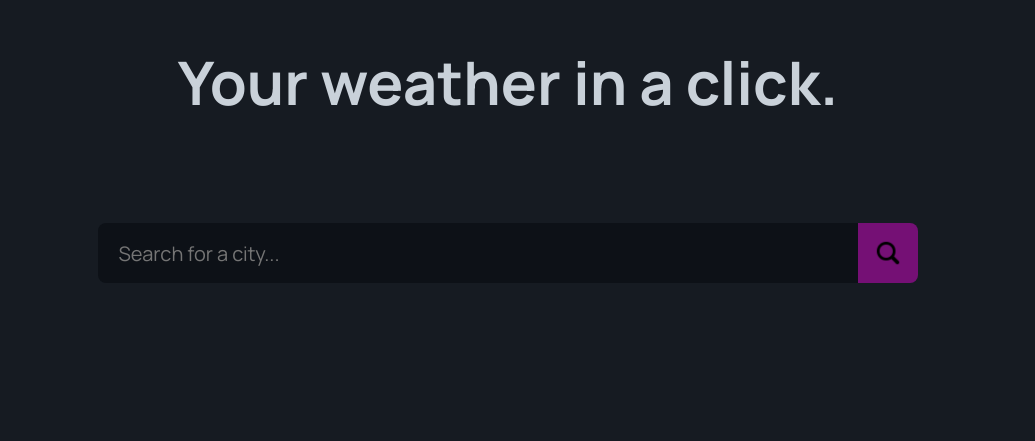
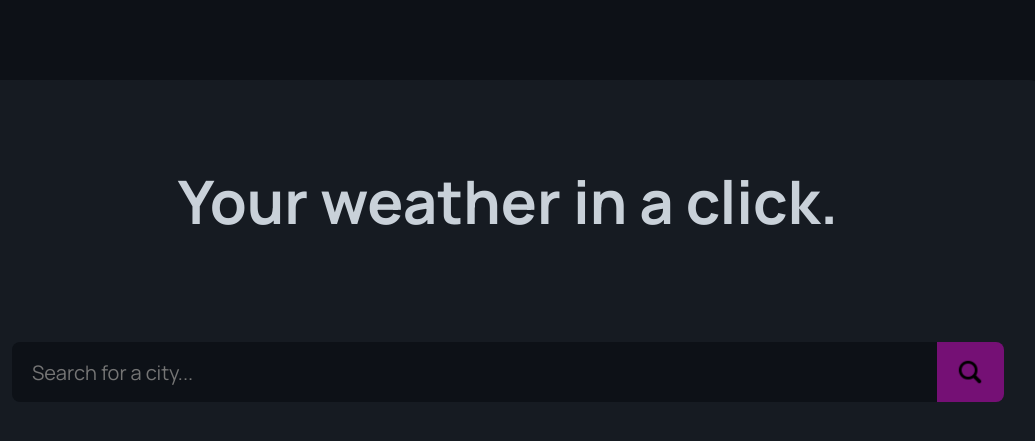
Before and after one commit to danigdd/weather-app, a website built with webpack: page src/index.html in a window 1280 px wide. Shown: the part 119-560 px from the top of the page, without its empty margins (132-1167 px from the left). Built offline with nearby package versions, Linux system fonts and the light colour scheme; some packages are replaced by stand-ins of ours; no server answers; a web font is replaced by a local one.

Commit message:
fix : fix viewport

```diff
--- a/src/render404NotFound.js
+++ b/src/render404NotFound.js
@@ -23,7 +23,7 @@ export function render404NotFound(name_not_found) {
 
   // SEARCH BAR
   const searchBarWrapperDOM = document.createElement('div');
-  searchBarWrapperDOM.id = 'searchBarWrapper_id';
+  searchBarWrapperDOM.id = 'searchBarWrapperNotFound_id';
   root.appendChild(searchBarWrapperDOM);
 
   const textAreaDOM = document.createElement('input');
--- a/src/renderCityWeather.js
+++ b/src/renderCityWeather.js
@@ -47,7 +47,7 @@ export function renderCityWeather(cityData) {
 
   // SEARCH BAR
   const searchBarWrapperDOM = document.createElement('div');
-  searchBarWrapperDOM.id = 'searchBarWrapper_id';
+  searchBarWrapperDOM.id = 'searchBarWrapperCity_id';
   root.appendChild(searchBarWrapperDOM);
 
   const textAreaDOM = document.createElement('input');
--- a/styles/citypage-styles.css
+++ b/styles/citypage-styles.css
@@ -56,12 +56,12 @@
   color: var(--color-text-secondary);
 }
 
-#searchBarWrapper_id {
+#searchBarWrapperCity_id {
   display: flex;
   flex-direction: row;
   align-items: center;
-  margin-top: 100px;
-  width: 80%;
+  margin: 100px 5px 0px 5px !important;
+  width: 100% !important;
 }
 
 #textArea_id {
--- a/styles/general-styles.css
+++ b/styles/general-styles.css
@@ -13,6 +13,7 @@ body {
   flex-direction: row;
   align-items: center;
   justify-content: center;
+  padding: 0px 20px 0px 20px;
 }
 
 #content {
@@ -20,7 +21,6 @@ body {
   flex-direction: row;
   justify-content: center;
   width: 80%;
-  height: 60%;
   padding: 80px 40px;
   border-radius: 15px;
   background-color: var(--color-bg-card);
--- a/styles/mainPage-styles.css
+++ b/styles/mainPage-styles.css
@@ -26,9 +26,9 @@
 #searchBarWrapper_id {
   display: flex;
   flex-direction: row;
+  width: 100% !important;
   align-items: center;
-  margin-top: 100px;
-  width: 80%;
+  margin: 100px 5px 0px 5px !important;
 }
 
 #textArea_id {
--- a/styles/notFound-styles.css
+++ b/styles/notFound-styles.css
@@ -21,12 +21,12 @@
   color: var(--color-text-secondary);
 }
 
-#searchBarWrapper_id {
+#searchBarWrapperNotFound_id {
   display: flex;
   flex-direction: row;
   align-items: center;
-  margin-top: 100px;
-  width: 80%;
+  margin: 100px 5px 0px 5px !important;
+  width: 100%;
 }
 
 #textArea_id {
```
